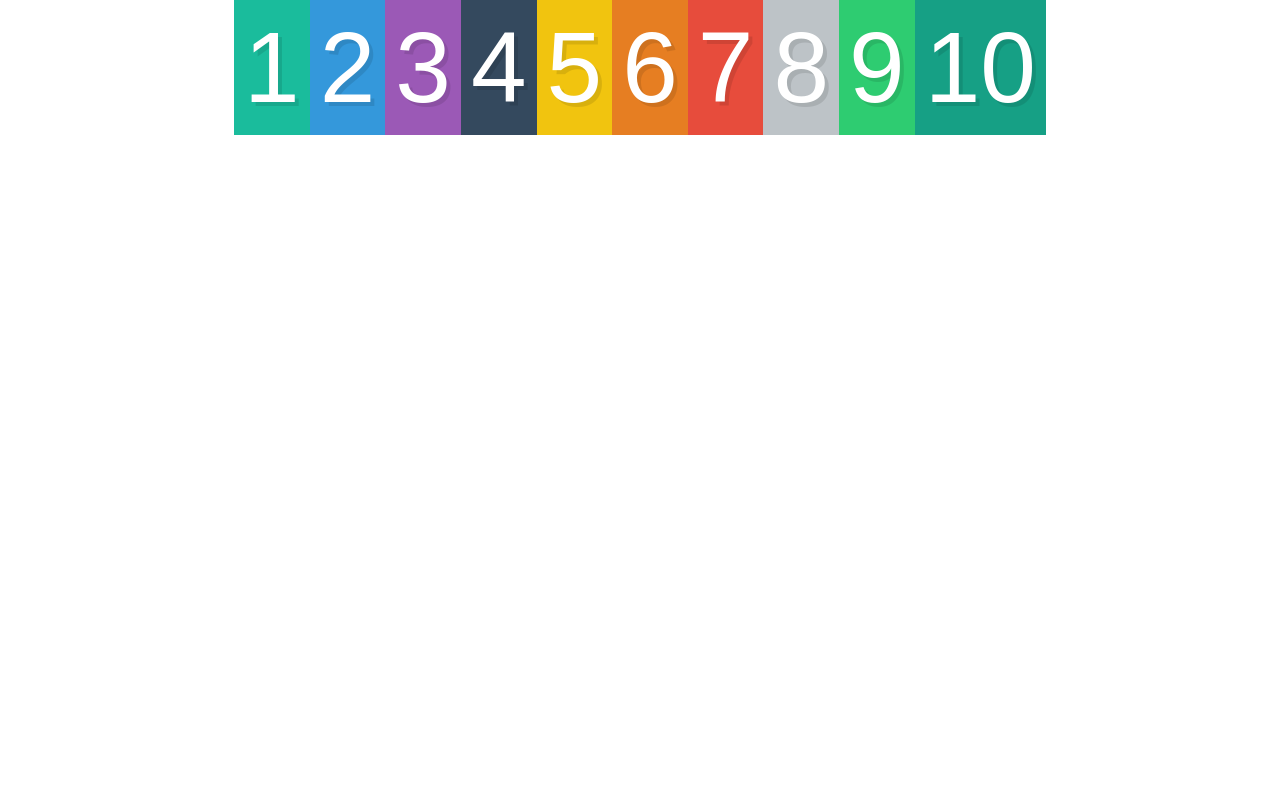
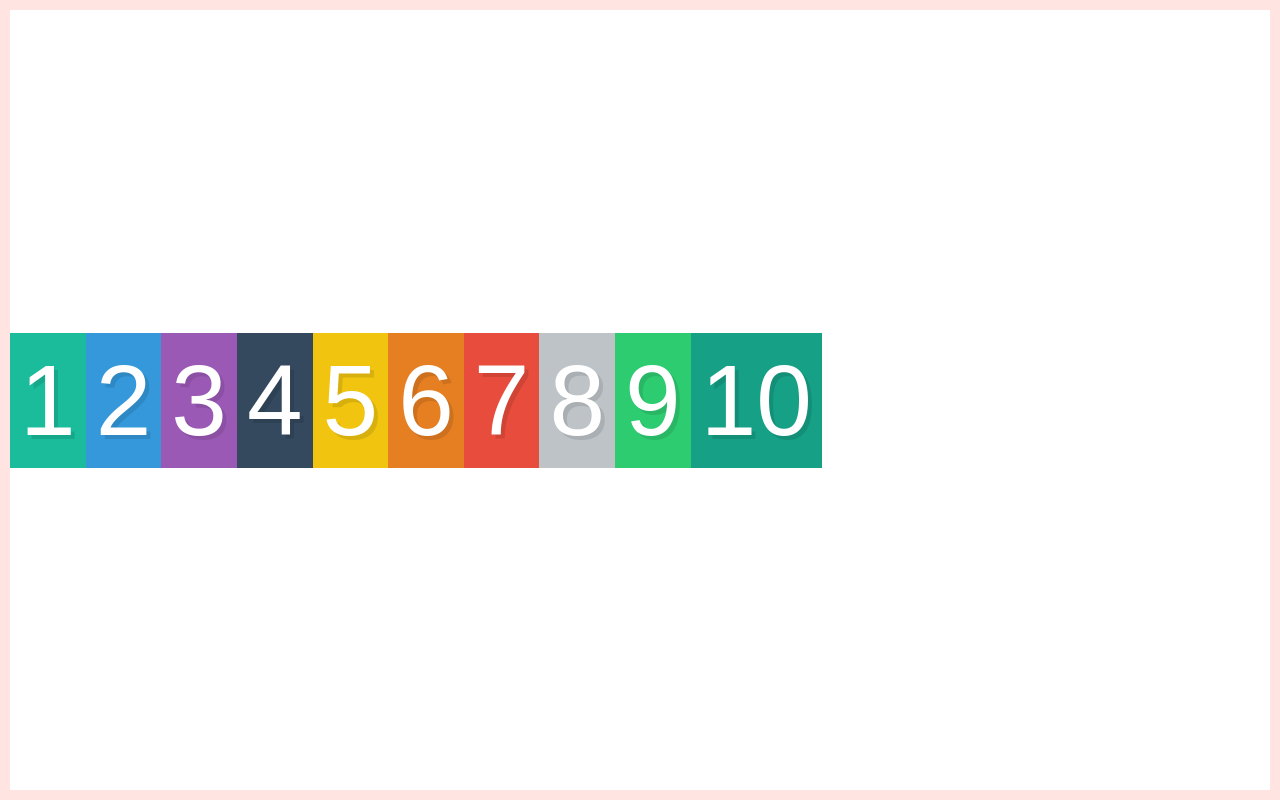
Before and after one commit to Nikshinde7/flexbox-20-days, a plain HTML site: page index.html in a window 1280 px wide. Drawn offline with Linux system fonts and the light colour scheme.

Commit message:
Updated the CSS file & Readme

```diff
--- a/style.css
+++ b/style.css
@@ -29,5 +29,7 @@ input[type=reset],input[type=submit]{-webkit-appearance:button;cursor:pointer;}b
 
 .container{
   display: flex;
-  justify-content: center;
+  height: 100vh;
+  border: 10px solid mistyrose;
+  align-items: center;
 }
```
Also changed, not shown: README.md.
